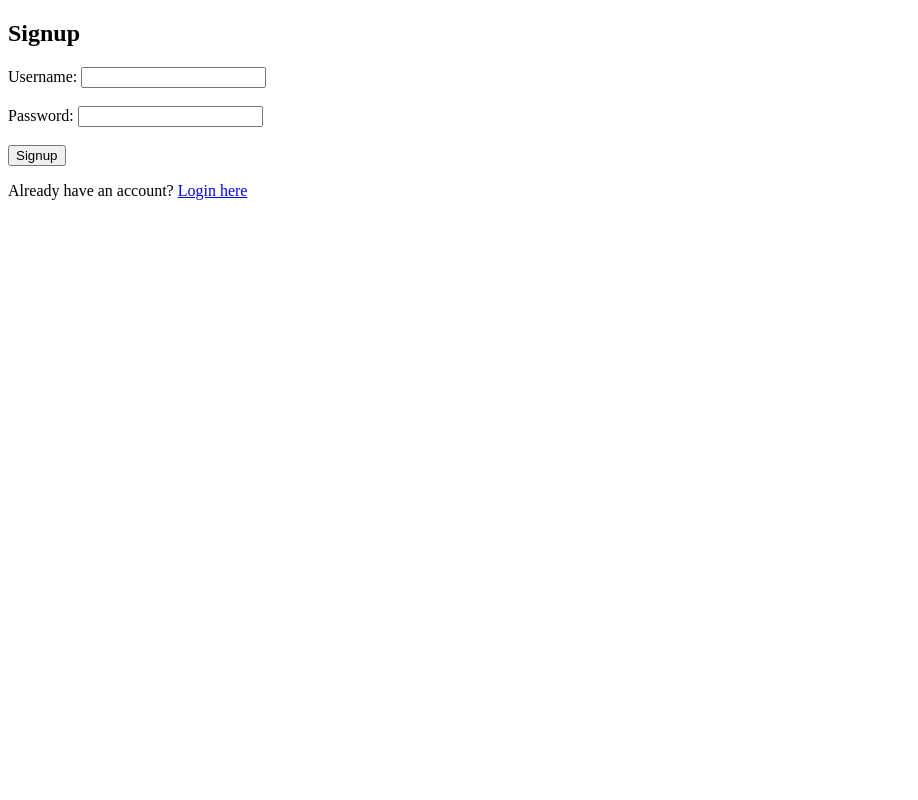
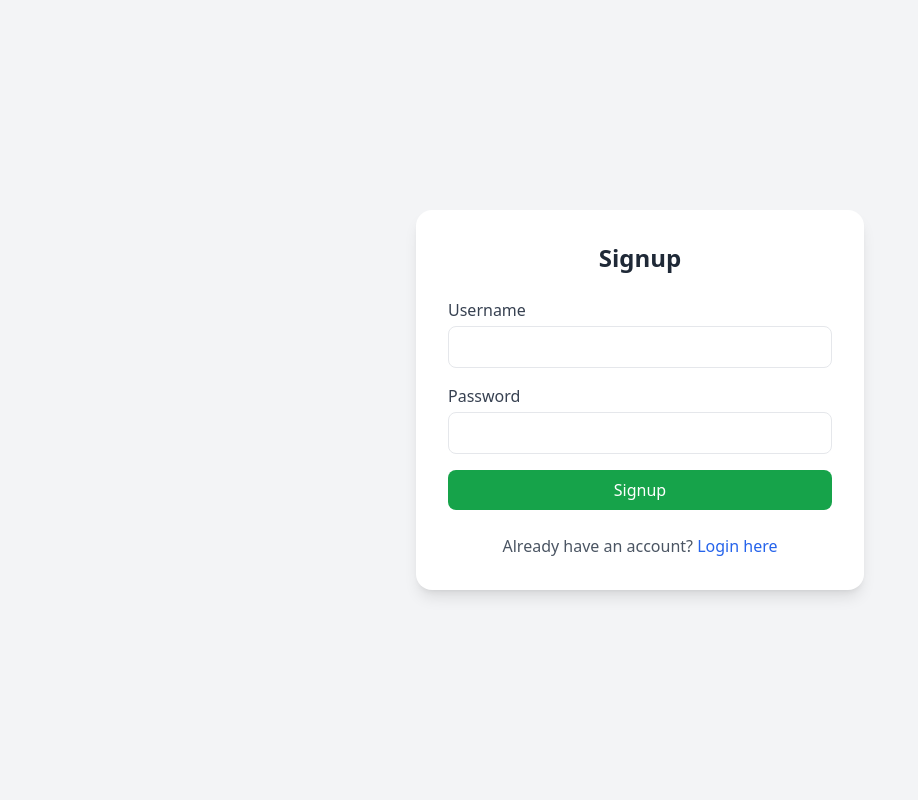
Before and after one commit to lovnishverma/flask-login-system, a Flask app: page /signup in a window 1280 px wide. Shown: the whole page, without its empty margins (0-918 px from the left). Run offline with Flask 3, Linux system fonts and the light colour scheme; some libraries are stand-ins or nearby versions.

Commit message:
Update signup.html

```diff
--- a/templates/signup.html
+++ b/templates/signup.html
@@ -1,19 +1,45 @@
 <!DOCTYPE html>
-<html>
+<html lang="en">
 <head>
-    <title>Signup</title>
+  <meta charset="UTF-8">
+  <meta name="viewport" content="width=device-width, initial-scale=1.0">
+  <title>Signup</title>
+  <!-- Tailwind CDN -->
+  <script src="https://cdn.tailwindcss.com"></script>
 </head>
-<body>
-    <h2>Signup</h2>
-    <form method="POST">
-        <label>Username:</label>
-        <input type="text" name="username" required><br><br>
+<body class="bg-gray-100 flex items-center justify-center min-h-screen">
 
-        <label>Password:</label>
-        <input type="password" name="password" required><br><br>
+  <div class="w-full max-w-md bg-white shadow-lg rounded-2xl p-8">
+    <h2 class="text-2xl font-bold text-center text-gray-800 mb-6">Signup</h2>
 
-        <button type="submit">Signup</button>
+    <form method="POST" class="space-y-4">
+      <!-- Username -->
+      <div>
+        <label class="block text-gray-700 font-medium">Username</label>
+        <input type="text" name="username" required
+          class="w-full mt-1 px-4 py-2 border rounded-lg focus:ring-2 focus:ring-blue-500 focus:outline-none">
+      </div>
+
+      <!-- Password -->
+      <div>
+        <label class="block text-gray-700 font-medium">Password</label>
+        <input type="password" name="password" required
+          class="w-full mt-1 px-4 py-2 border rounded-lg focus:ring-2 focus:ring-blue-500 focus:outline-none">
+      </div>
+
+      <!-- Submit -->
+      <button type="submit"
+        class="w-full bg-green-600 text-white py-2 rounded-lg hover:bg-green-700 transition">
+        Signup
+      </button>
     </form>
-    <p>Already have an account? <a href="{{ url_for('login') }}">Login here</a></p>
+
+    <!-- Login link -->
+    <p class="text-center text-gray-600 mt-6">
+      Already have an account?
+      <a href="{{ url_for('login') }}" class="text-blue-600 hover:underline">Login here</a>
+    </p>
+  </div>
+
 </body>
 </html>
```
